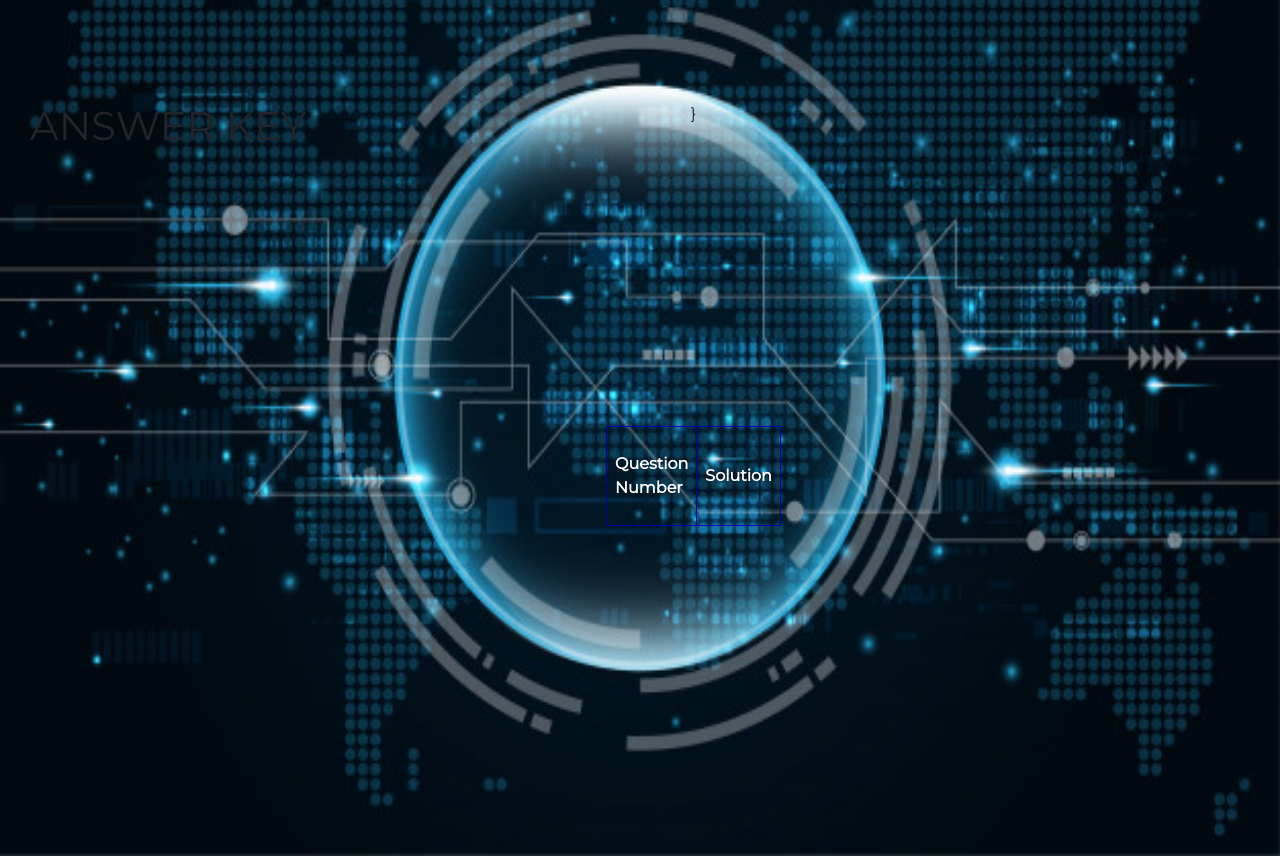
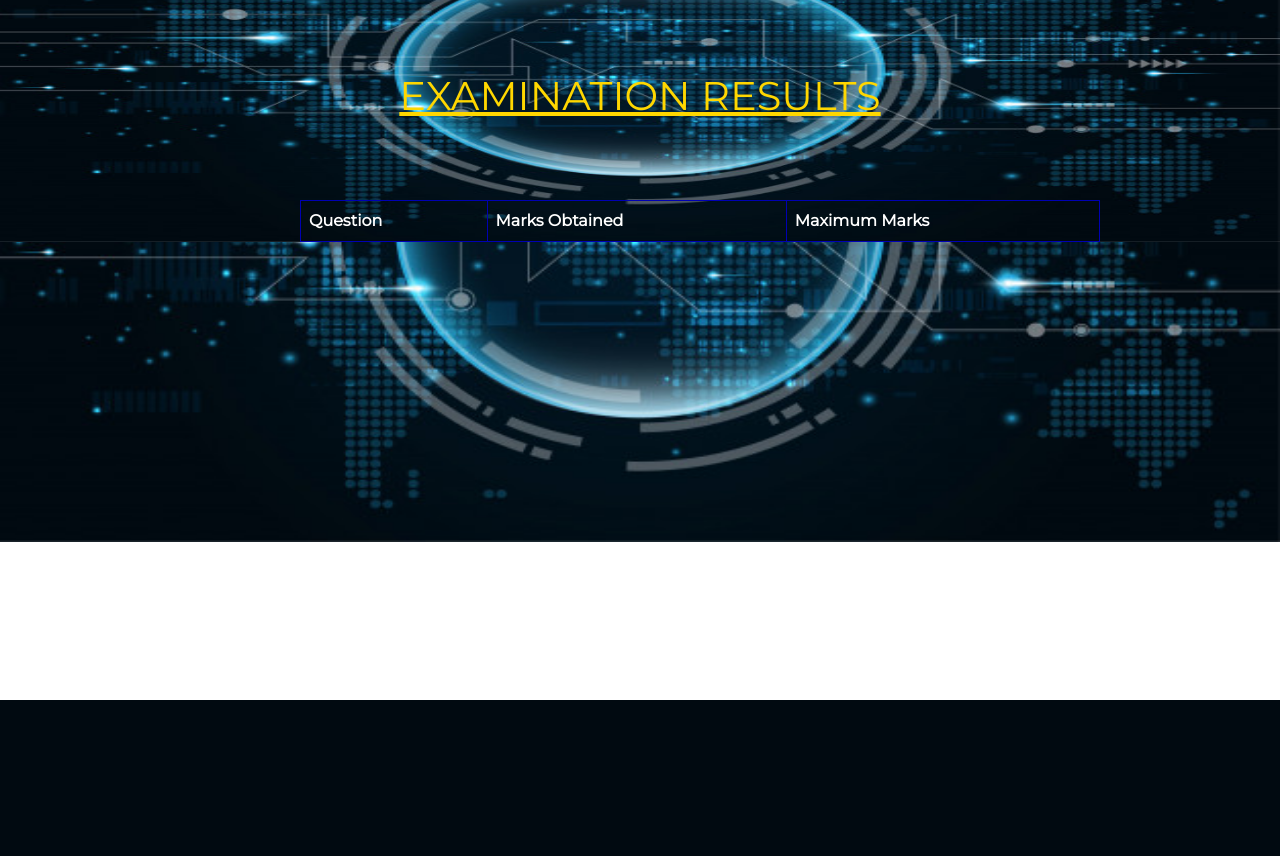
Before and after one commit to architagarwal520/AI-Answer-Verifier, a Flask app: template models/templates/result.html in a window 1280 px wide. Shown: the part 100-956 px from the top of the page. After the commit the page ends 800 px from the top, so only its background shows below. Run offline with Flask 2, Linux system fonts and the light colour scheme; the template is opened without the code that fills it, so the values that code supplies are empty; some libraries are stand-ins or nearby versions.

Commit message:
Update result.html

```diff
--- a/models/templates/result.html
+++ b/models/templates/result.html
@@ -2,6 +2,11 @@
 <html lang="en" dir="ltr">
   <head>
     <meta charset="utf-8">
+    <style>
+      .talign{
+        text-align: center;
+      }
+    </style>
       <link rel="stylesheet" href="https://stackpath.bootstrapcdn.com/bootstrap/4.5.0/css/bootstrap.min.css" integrity="sha384-9aIt2nRpC12Uk9gS9baDl411NQApFmC26EwAOH8WgZl5MYYxFfc+NcPb1dKGj7Sk" crossorigin="anonymous">
       <link rel="stylesheet" type="text/css" href="{{url_for('static',filename='css/result.css')}}">
       <link href="https://fonts.googleapis.com/css?family=Montserrat" rel="stylesheet">
@@ -9,7 +14,6 @@
   </head>
 
   <body>
-  <header class="result-header clearfix">
       <nav>
         <div class="logo">
           <a href="{{url_for('home')}}"><img src="{{url_for('static',filename='images/ll.jpg')}}" alt="AI ANSWER VERIFIER"></a>
@@ -21,32 +25,22 @@
           </ul>
         </div>
       </nav>
-    </br>
-    </br>
-    </br>
-    <section>
-      <h1>
-          ANSWER KEY
-      </h1>
-      <center>
-
-      <table style="width:100px;height:100px;">
+    <br><br><br><h1 style="text-align: center;text-decoration: underline;color: gold;">EXAMINATION RESULTS</h1>
+     <div >
+        <table style="margin-top: 10vh; width: 100vh;">
           <tr>
-          <th>Question Number</th>
-          <th>Solution</th>
+            <th>Question</th>
+            <th>Marks Obtained</th>
+            <th>Maximum Marks</th>
           </tr>
           {% for i in range(n) %}
           <tr>
               <td>{{ques[i]}}</td>
-            <td> {{res[i]}}</td>
-
+              <td>{{res[i]}}</td>
+              <td>9</td>
           </tr>
-        {% endfor %}}
+          {% endfor %}
         </table>
-
-        </center>
-        </section>
-  </header>
+    </div>
   </body>
-
 </html>
```
Lines whose indentation alone changed are shown as unchanged.
